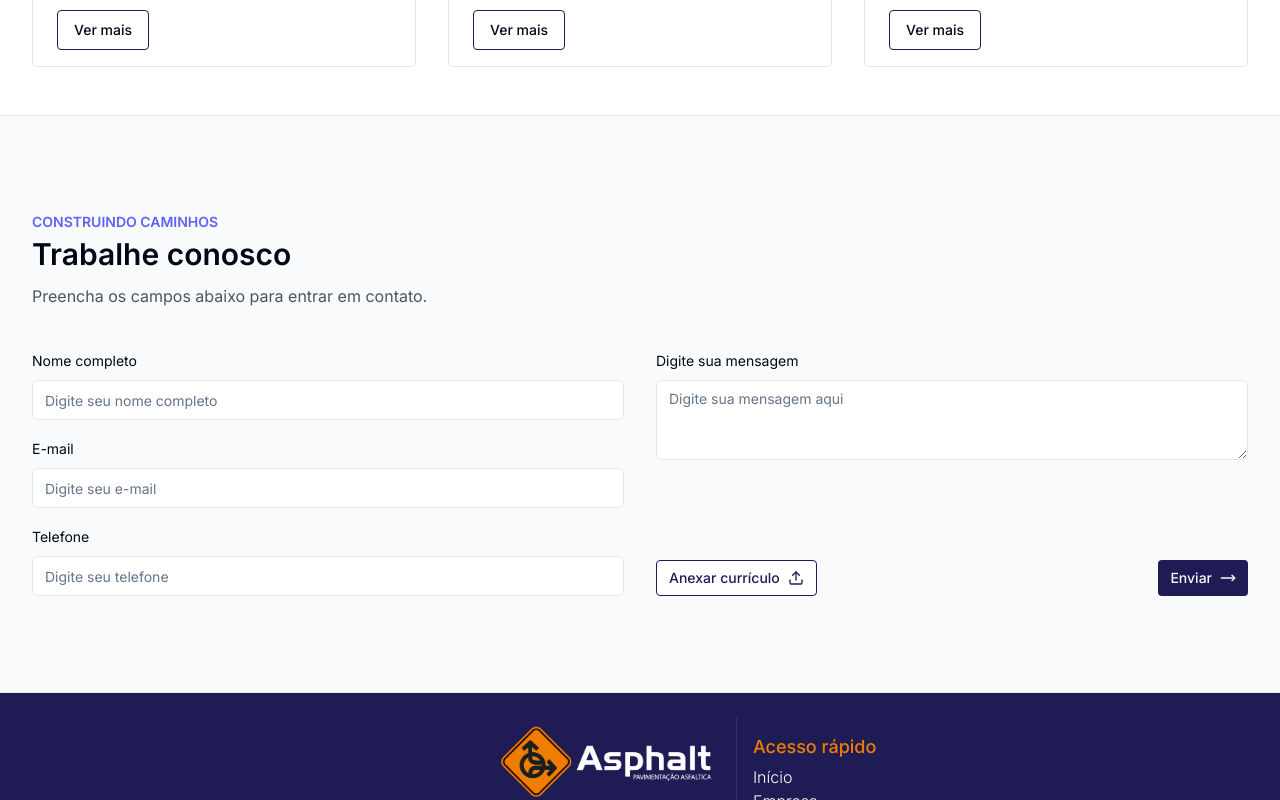
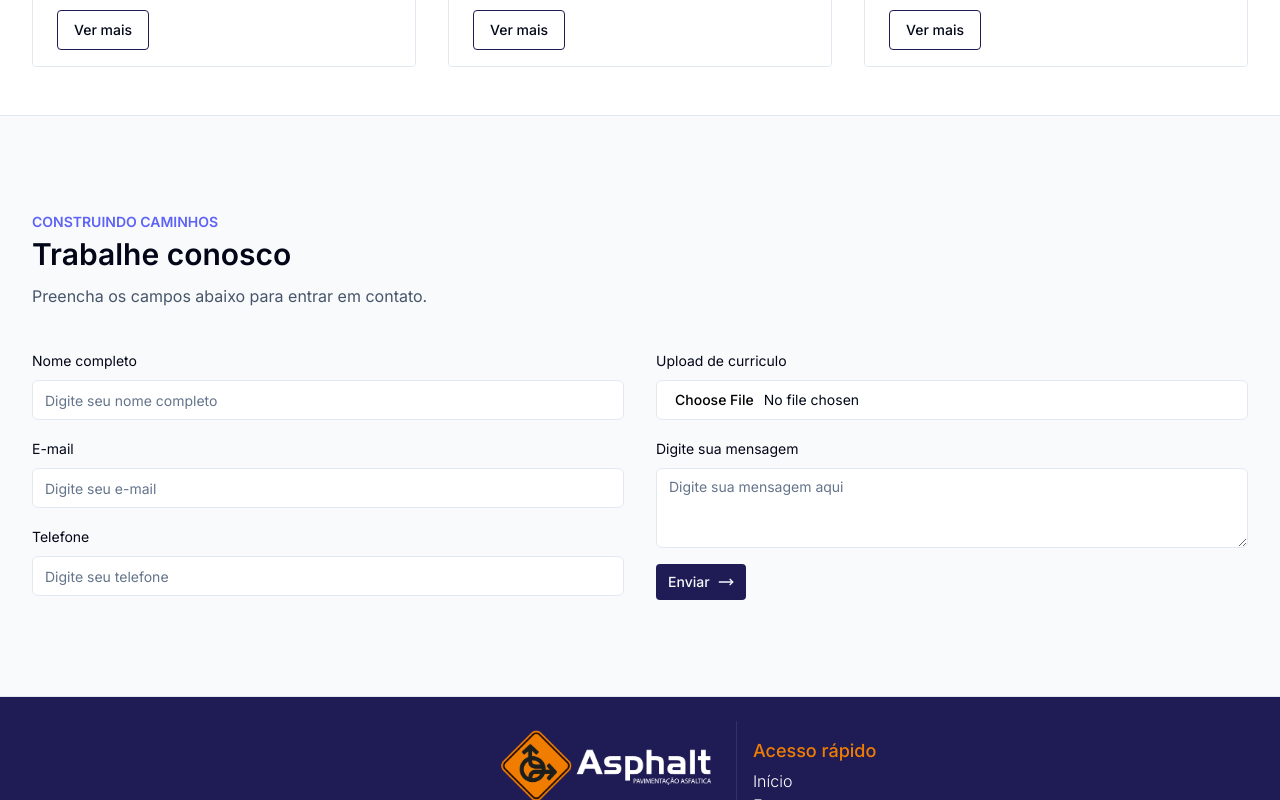
Before and after one commit to FernandoLorandi/asphalt, a React (Vite) app in the folder frontend/: page / in a window 1280 px wide. Shown: the part 3915-4715 px from the top of the page. Built offline with nearby package versions, Linux system fonts and the light colour scheme.

Commit message:
Ajustes de responsividade da seção de contatos

```diff
--- a/frontend/src/components/ui/input.tsx
+++ b/frontend/src/components/ui/input.tsx
@@ -11,7 +11,7 @@ const Input = React.forwardRef<HTMLInputElement, InputProps>(
       <input
         type={type}
         className={cn(
-          "flex h-10 w-full rounded-md border border-slate-200 bg-white px-3 py-2 text-sm ring-offset-white file:border-0 file:bg-transparent file:text-sm file:font-medium placeholder:text-slate-500 focus-visible:outline-none focus-visible:ring-2 focus-visible:ring-slate-950 focus-visible:ring-offset-2 disabled:cursor-not-allowed disabled:opacity-50 dark:border-slate-800 dark:bg-slate-950 dark:ring-offset-slate-950 dark:placeholder:text-slate-400 dark:focus-visible:ring-slate-300",
+          "flex h-10 w-full rounded-md border border-slate-200 bg-white px-3 py-2 text-sm ring-offset-white file:border-0 file:bg-transparent file:text-sm file:font-medium placeholder:text-slate-500 focus-visible:outline-none focus-visible:ring-2 focus-visible:ring-brand-primary-500 focus-visible:ring-offset-2 disabled:cursor-not-allowed disabled:opacity-50 dark:border-slate-800 dark:bg-slate-950 dark:ring-offset-slate-950 dark:placeholder:text-slate-400 dark:focus-visible:ring-slate-300",
           className,
         )}
         ref={ref}
--- a/frontend/src/components/ui/textarea.tsx
+++ b/frontend/src/components/ui/textarea.tsx
@@ -10,7 +10,7 @@ const Textarea = React.forwardRef<HTMLTextAreaElement, TextareaProps>(
     return (
       <textarea
         className={cn(
-          "flex min-h-[80px] w-full rounded-md border border-slate-200 bg-white px-3 py-2 text-sm ring-offset-white placeholder:text-slate-500 focus-visible:outline-none focus-visible:ring-2 focus-visible:ring-slate-950 focus-visible:ring-offset-2 disabled:cursor-not-allowed disabled:opacity-50 dark:border-slate-800 dark:bg-slate-950 dark:ring-offset-slate-950 dark:placeholder:text-slate-400 dark:focus-visible:ring-slate-300",
+          "flex min-h-[80px] w-full rounded-md border border-slate-200 bg-white px-3 py-2 text-sm ring-offset-white placeholder:text-slate-500 focus-visible:outline-none focus-visible:ring-2 focus-visible:ring-brand-primary-500 focus-visible:ring-offset-2 disabled:cursor-not-allowed disabled:opacity-50 dark:border-slate-800 dark:bg-slate-950 dark:ring-offset-slate-950 dark:placeholder:text-slate-400 dark:focus-visible:ring-slate-300",
           className,
         )}
         ref={ref}
--- a/frontend/src/sections/blog/blog.tsx
+++ b/frontend/src/sections/blog/blog.tsx
@@ -4,7 +4,7 @@ import CardBlog from "./cardBlog";
 const Blog = () => {
   return (
     <>
-      <div className="mt-10 bg-brand-secondary-500 py-10 border-t-8 border-brand-primary-900">
+      <div className="mt-10 bg-brand-secondary-500 py-10 border-t-8 border-brand-primary-950">
         <div className="container flex flex-col">
           <span className="text-white font-light mb-3 italic">Data</span>
           <span className=" text-4xl text-white font-semibold inline-flex items-center gap-3">
--- a/frontend/src/sections/blog/cardBlog.tsx
+++ b/frontend/src/sections/blog/cardBlog.tsx
@@ -8,8 +8,7 @@ type Props = {
 
 const CardBlog = ({ title, description }: Props) => {
   return (
-    <>
-      <div className="border rounded-sm border-slate-200 flex flex-col hover:drop-shadow-lg hover:transition-all">
+    <div className="border rounded-sm border-slate-200 flex flex-col hover:drop-shadow-lg hover:transition-all">
         <img
           src="/img/img-card.jpg"
           alt=""
@@ -30,7 +29,6 @@ const CardBlog = ({ title, description }: Props) => {
           </Button>
         </div>
       </div>
-    </>
   );
 };
 
--- a/frontend/src/sections/contact/contact.tsx
+++ b/frontend/src/sections/contact/contact.tsx
@@ -3,6 +3,7 @@ import FormInput from "./formInput";
 import { Label } from "@/components/ui/label";
 import { Button } from "@/components/ui/button";
 import { MoveRight, Upload } from "lucide-react";
+import { Input } from "@/components/ui/input";
 
 const Contact = () => {
   return (
@@ -19,17 +20,31 @@ const Contact = () => {
             Preencha os campos abaixo para entrar em contato.
           </p>
         </div>
-        <div className="flex flex-row gap-8">
+        <div className="flex flex-col md:flex-col lg:flex-row xl:flex-row gap-8">
           <div className="w-full space-y-4">
             <FormInput
               label="Nome completo"
               placeholder="Digite seu nome completo"
             />
-            <FormInput label="E-mail" placeholder="Digite seu e-mail" />
+            <FormInput
+              type="email"
+              label="E-mail"
+              placeholder="Digite seu e-mail"
+            />
             <FormInput label="Telefone" placeholder="Digite seu telefone" />
           </div>
           <div className="w-full flex flex-col justify-between space-y-4">
-            <div className="h-auto">
+            <div className="h-auto space-y-4">
+              <div>
+                <Label
+                  htmlFor="arquivo"
+                  className="text-slate-950 font-normal mb-4"
+                >
+                  Upload de curriculo
+                </Label>
+                <Input id="arquivo" type="file" className="mt-2" />
+              </div>
+              <div>
                 <Label className="text-slate-950 font-normal mb-4">
                   Digite sua mensagem
                 </Label>
@@ -38,19 +53,13 @@ const Contact = () => {
                   className="mt-2"
                 />
               </div>
+            </div>
 
-            <span className="flex justify-between">
-              <Button
-                variant="outline"
-                size="sm"
-                className="gap-2 rounded-sm border-brand-primary-950 text-brand-primary-950"
-              >
-                Anexar currículo
-                <Upload size={16} />
-              </Button>
+            <span>
               <Button
                 size="sm"
-                className="gap-2 rounded-sm bg-brand-primary-950 hover:bg-brand-primary-900"
+                className=" w-full md:w-full lg:w-auto xl:w-auto
+                 gap-2 rounded-sm bg-brand-primary-950 hover:bg-brand-primary-900"
               >
                 Enviar
                 <MoveRight size={16} />
--- a/frontend/src/sections/contact/formInput.tsx
+++ b/frontend/src/sections/contact/formInput.tsx
@@ -4,13 +4,14 @@ import { Label } from "@/components/ui/label";
 type Props = {
   label?: string;
   placeholder?: string;
+  type?: string;
 };
 
-const FormInput = ({ label, placeholder }: Props) => {
+const FormInput = ({ label, placeholder, type }: Props) => {
   return (
     <div>
       <Label className="text-slate-950 font-normal">{label}</Label>
-      <Input placeholder={placeholder} className="mt-2" />
+      <Input type={type} placeholder={placeholder} className="mt-2" />
     </div>
   );
 };
```
Lines whose indentation alone changed are shown as unchanged.
